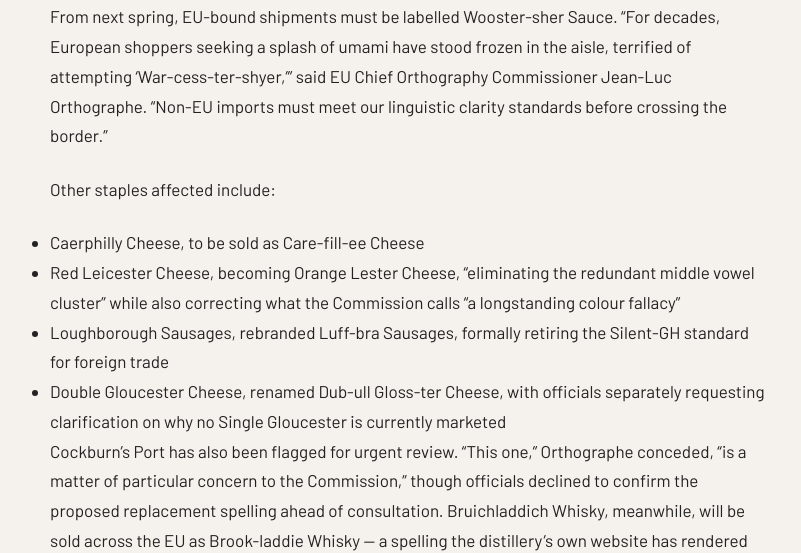
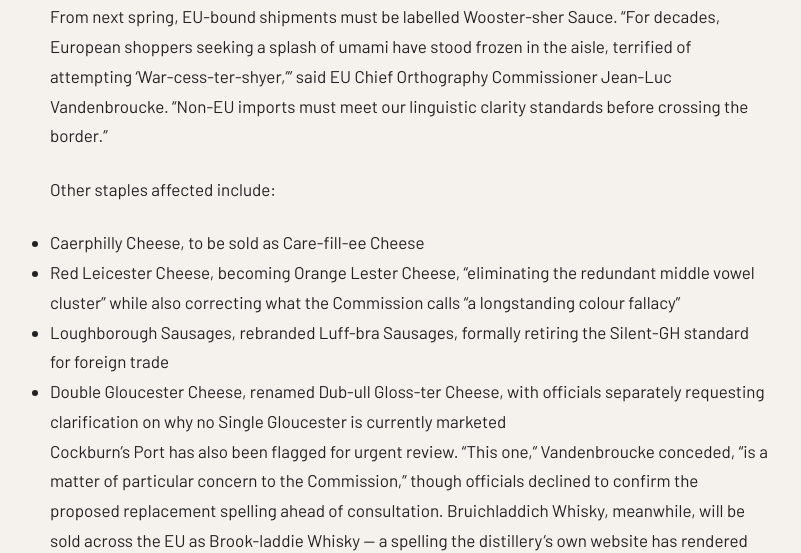
Before and after one commit to matt-palmer999/britishpatriots, a Jekyll site: the page built from _posts/2026-08-20-orthographic-alignment-accord.md, in a window 1280 px wide and 1400 px high, scrolled down 666 px. Shown: the part 283-836 px from the top of the window, without its empty margins (230-1031 px from the left). Built offline with Jekyll 4.4.1, drawn with Linux system fonts in a browser that asks for light colours; some web fonts are replaced; some of the changed text lies outside the part shown.

Commit message:
Update 2026-08-20-orthographic-alignment-accord.md

```diff
--- a/_posts/2026-08-20-orthographic-alignment-accord.md
+++ b/_posts/2026-08-20-orthographic-alignment-accord.md
@@ -10,7 +10,7 @@ The European Commission has unveiled draft legislation targeting UK food and dri
 
 Under Directive 2026/402, dubbed the Orthographic Alignment Accord, British producers wishing to retain access to the EU single market will be required to update export packaging so that European consumers can pronounce the product without, in the Commission's words, "requiring a degree in Old English."
 
-Top of the list is Worcestershire Sauce, which officials say contains at least four surplus letters. From next spring, EU-bound shipments must be labelled Wooster-sher Sauce. "For decades, European shoppers seeking a splash of umami have stood frozen in the aisle, terrified of attempting 'War-cess-ter-shyer,'" said EU Chief Orthography Commissioner Jean-Luc Orthographe. "Non-EU imports must meet our linguistic clarity standards before crossing the border."
+Top of the list is Worcestershire Sauce, which officials say contains at least four surplus letters. From next spring, EU-bound shipments must be labelled Wooster-sher Sauce. "For decades, European shoppers seeking a splash of umami have stood frozen in the aisle, terrified of attempting 'War-cess-ter-shyer,'" said EU Chief Orthography Commissioner Jean-Luc Vandenbroucke. "Non-EU imports must meet our linguistic clarity standards before crossing the border."
 
 Other staples affected include:
 
@@ -19,7 +19,7 @@ Other staples affected include:
 * Loughborough Sausages, rebranded Luff-bra Sausages, formally retiring the Silent-GH standard for foreign trade
 * Double Gloucester Cheese, renamed Dub-ull Gloss-ter Cheese, with officials separately requesting clarification on why no Single Gloucester is currently marketed
 
-Cockburn's Port has also been flagged for urgent review. "This one," Orthographe conceded, "is a matter of particular concern to the Commission," though officials declined to confirm the proposed replacement spelling ahead of consultation. Bruichladdich Whisky, meanwhile, will be sold across the EU as Brook-laddie Whisky — a spelling the distillery's own website has rendered three different ways since 2019.
+Cockburn's Port has also been flagged for urgent review. "This one," Vandenbroucke conceded, "is a matter of particular concern to the Commission," though officials declined to confirm the proposed replacement spelling ahead of consultation. Bruichladdich Whisky, meanwhile, will be sold across the EU as Brook-laddie Whisky — a spelling the distillery's own website has rendered three different ways since 2019.
 
 A spokesperson for the British Artisan Dairy Council called the ruling "an utter travesty." "If France can export Roquefort and croissants to us without a phonetic guide, why should one of our members in Somerset have to spell his cheese like a text message just to get it on a ferry to Calais?"
 
```
